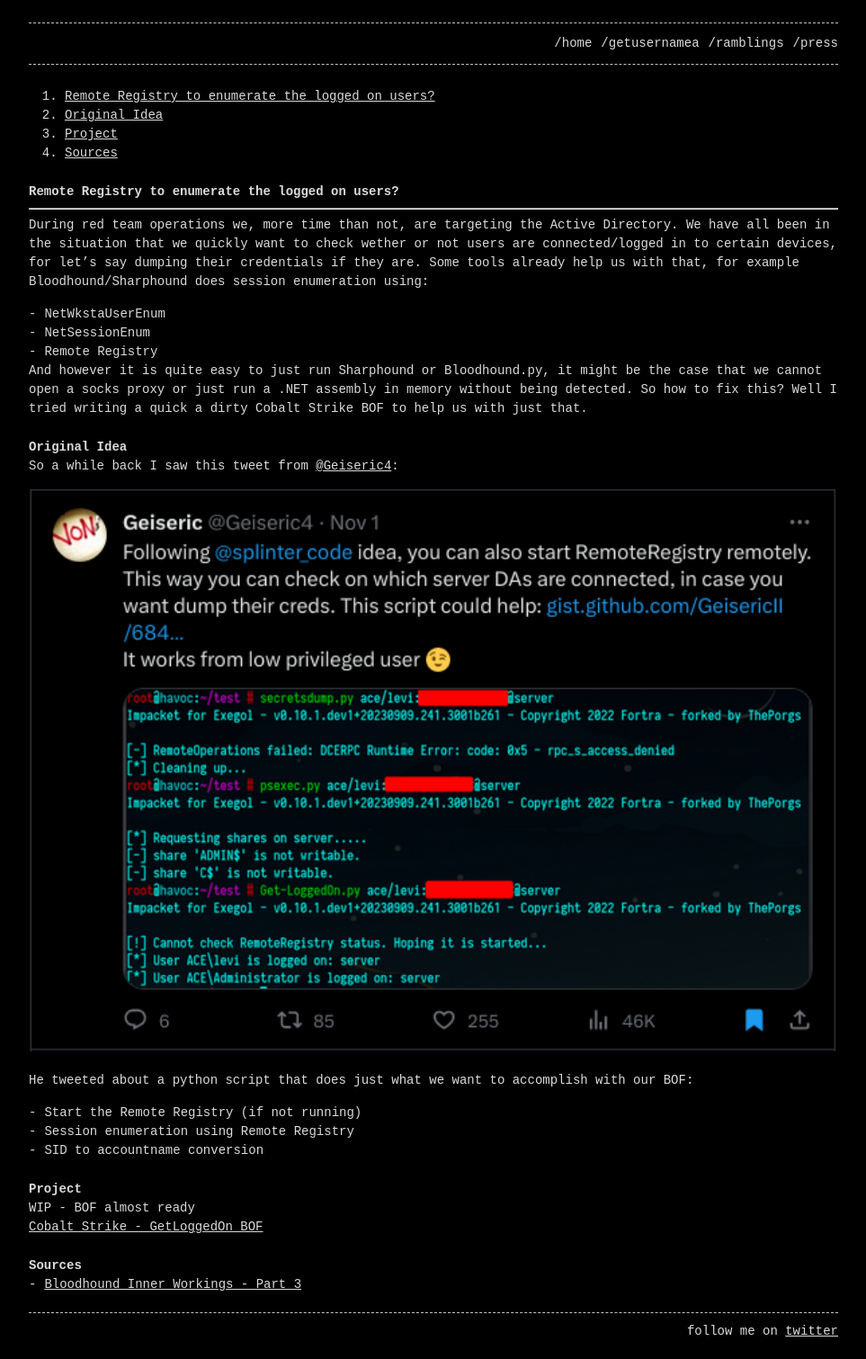
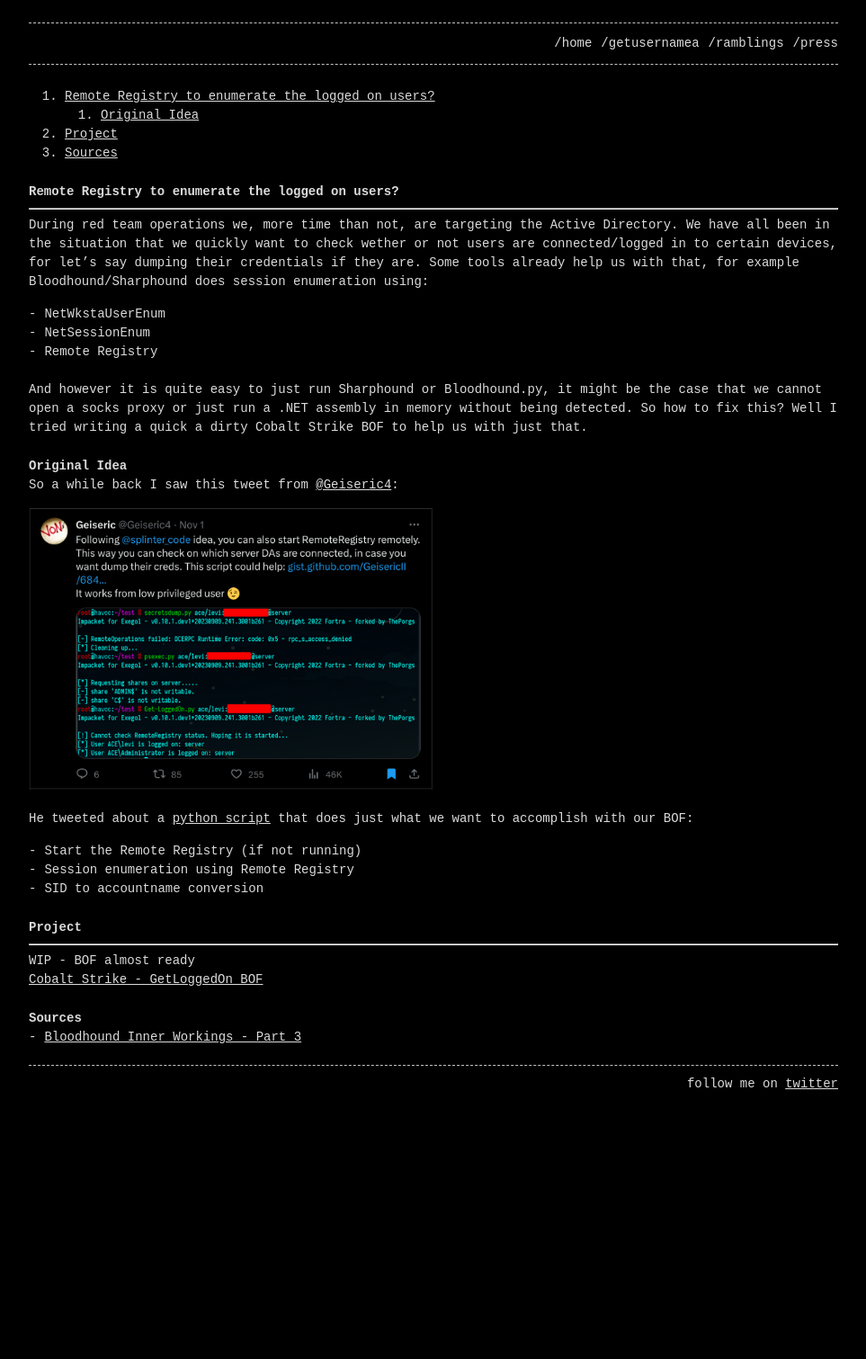
Before and after one commit to 0xSH4RKS/0xSH4RKS.github.io, a Jekyll site: the page built from _ramblings/getloggedon_bof.md, in a window 1280 px wide. Shown: the whole page at 90% size, without its empty margins (158-1121 px from the left). Built offline with Jekyll 4.4.1, drawn with Linux system fonts in a browser that asks for light colours; after the commit the page ends 1236 px from its top, so only the background shows below that.

```diff
--- a/_ramblings/getloggedon_bof.md
+++ b/_ramblings/getloggedon_bof.md
@@ -12,25 +12,25 @@ During red team operations we, more time than not, are targeting the Active Dire
 - NetSessionEnum
 - Remote Registry
 
-And however it is quite easy to just run Sharphound or Bloodhound.py, it might be the case that we cannot open a socks proxy or just run a .NET assembly in memory without being detected. So how to fix this? Well I tried writing a quick a dirty Cobalt Strike BOF to help us with just that.
+<br>And however it is quite easy to just run Sharphound or Bloodhound.py, it might be the case that we cannot open a socks proxy or just run a .NET assembly in memory without being detected. So how to fix this? Well I tried writing a quick a dirty Cobalt Strike BOF to help us with just that.
 
-# Original Idea
+## Original Idea
 
-So a while back I saw this tweet from <a src="https://twitter.com/Geiseric4">@Geiseric4</a>:
+So a while back I saw this tweet from <a href="https://twitter.com/Geiseric4">@Geiseric4</a>:
 
-<img src="../assets/getloggedonbof/tweet.png" width="100%">
+<img src="../assets/getloggedonbof/tweet.png" width="50%">
 
-He tweeted about a python script that does just what we want to accomplish with our BOF:
+He tweeted about a <a href="https://gist.github.com/GeisericII/6849bc86620c7a764d88502df5187bd0">python script</a> that does just what we want to accomplish with our BOF:
 
 - Start the Remote Registry (if not running)
 - Session enumeration using Remote Registry
 - SID to accountname conversion
 
+# Project
+---
 
 
 
-
-# Project
 
 WIP - BOF almost ready
 [Cobalt Strike - GetLoggedOn BOF](https://github.com/0xSH4RKS/getloggedonBOF)
```
